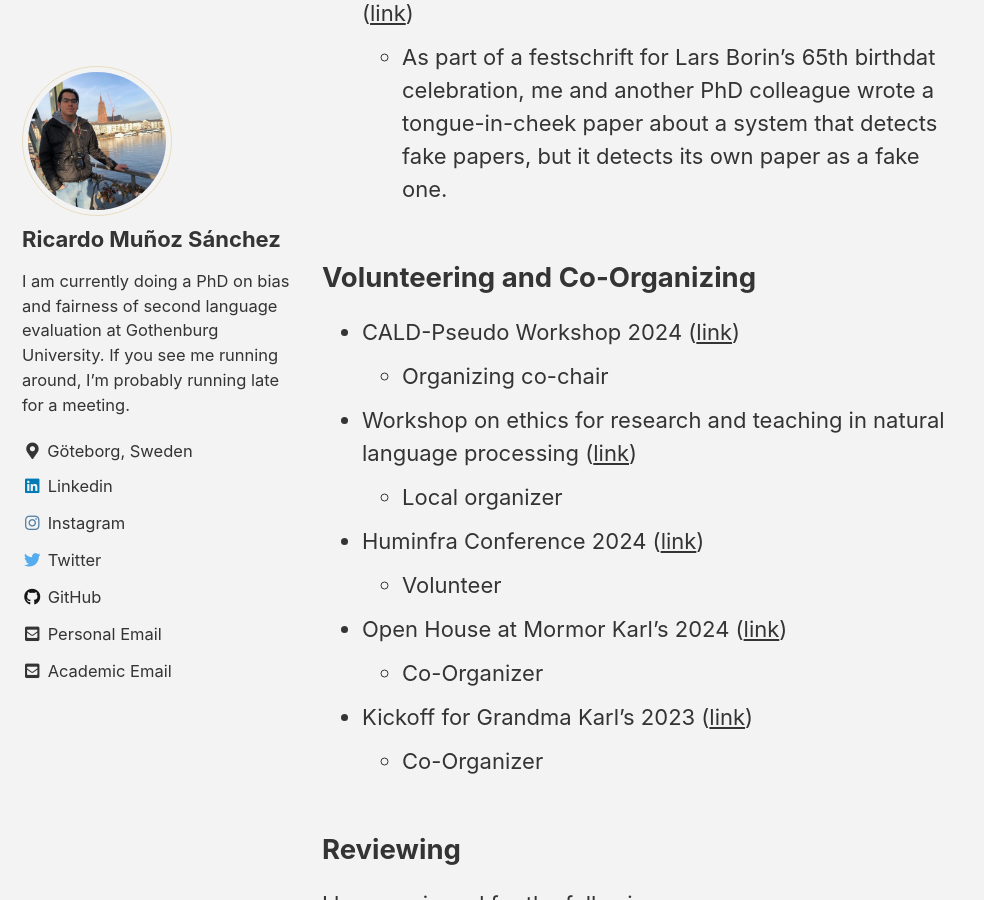
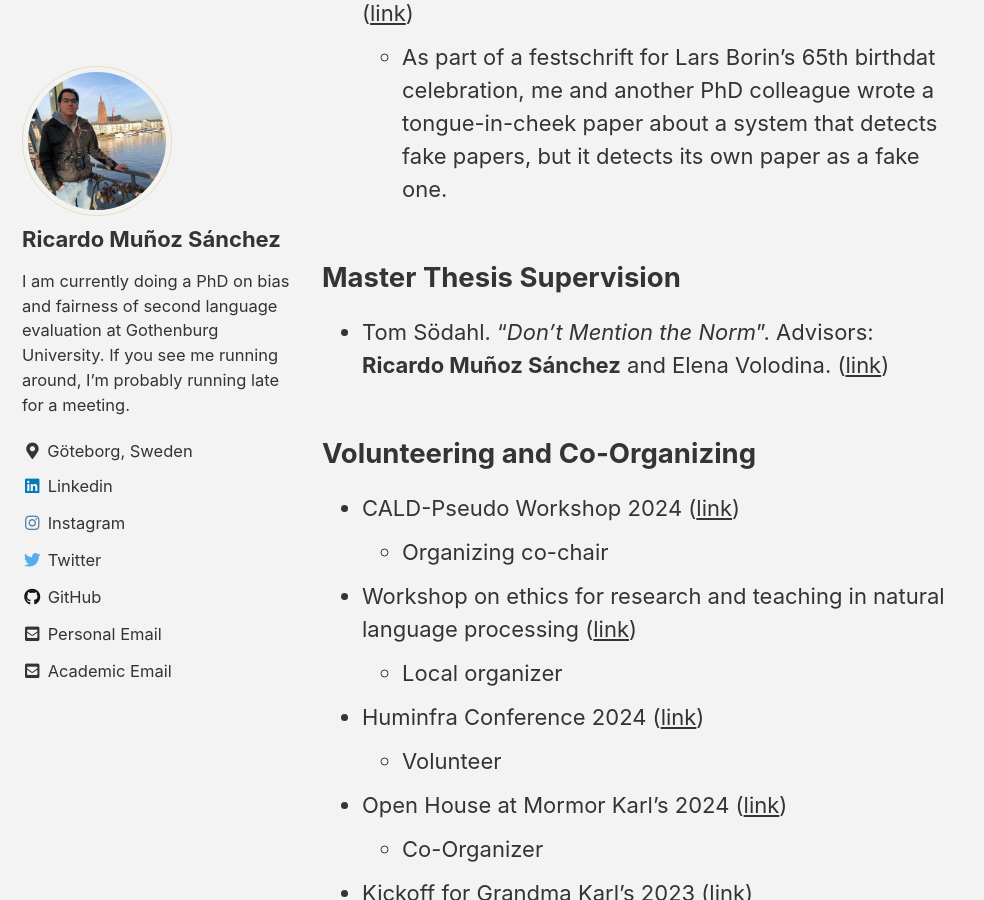
Before and after one commit to rimusa/rimusa.github.io, a Jekyll site: the page built from docs/_pages/research.md, in a window 1280 px wide and 900 px high, scrolled down 3926 px. Shown: the whole window, without its empty margins (0-984 px from the left). Built offline with Jekyll 4.4.1, drawn with Linux system fonts in a browser that asks for light colours; cached includes are drawn as plain includes.

Commit message:
Added a section for master thesis supervision

```diff
--- a/docs/_pages/research.md
+++ b/docs/_pages/research.md
@@ -70,9 +70,10 @@ You can see the talks and presentations I've given [here](../talks).
 
 
 
-<!--
 ## Master Thesis Supervision
--->
+
+- Tom Södahl. "_Don't Mention the Norm_". Advisors: **Ricardo Muñoz Sánchez** and Elena Volodina. ([link](https://gupea.ub.gu.se/handle/2077/81766))
+
 
 
 ## Volunteering and Co-Organizing
```
